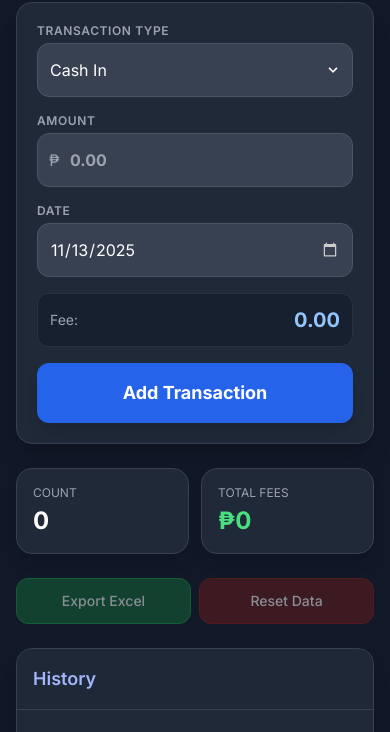
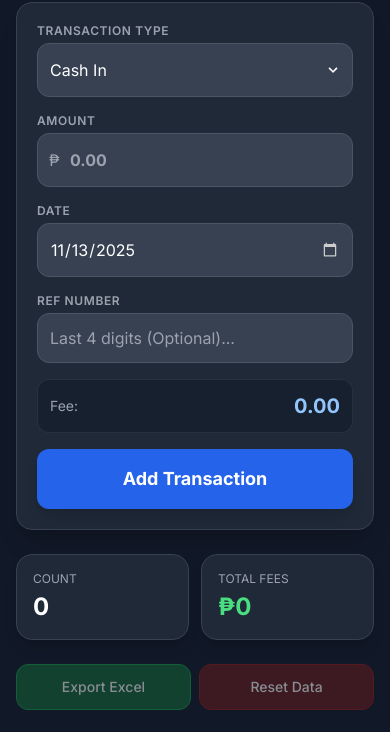
Before and after one commit to nxeitxh/Gcash-Tracker, a plain HTML site: page index.html in a window 390 px wide. Shown: the part 82-814 px from the top of the page. Drawn offline with nearby package versions, Linux system fonts and the light colour scheme.

Commit message:
Update index.html

```diff
--- a/index.html
+++ b/index.html
@@ -83,7 +83,7 @@
                 </div>
 
                 <div id="referenceNumberGroup" class="col-span-2 hidden">
-                    <label class="block text-xs uppercase tracking-wider font-semibold text-gray-400 mb-1">Ref Number</label>
+                    <label id="referenceLabel" class="block text-xs uppercase tracking-wider font-semibold text-gray-400 mb-1">Ref Number</label>
                     <input type="text" inputmode="numeric" id="referenceNumber" placeholder="Last 4 digits..." class="w-full bg-gray-700 text-white border border-gray-600 rounded-xl p-3 focus:ring-2 focus:ring-blue-500">
                 </div>
 
@@ -126,7 +126,7 @@
                         <tr>
                             <th class="px-4 py-3 w-24">Date</th>
                             <th class="px-4 py-3">Type</th>
-                            <th class="px-4 py-3">Ref</th>
+                            <th class="px-4 py-3">Ref/No.</th>
                             <th class="px-4 py-3 text-right">Amt</th>
                             <th class="px-4 py-3 text-right">Fee</th>
                             <th class="px-2 py-3"></th>
@@ -249,7 +249,7 @@
         const successDisplay = getEl('successDisplay'), successMessage = getEl('successMessage');
         const addForm = getEl('addTransactionForm'), descSelect = getEl('description');
         const amtInput = getEl('amount'), dateInput = getEl('transactionDate');
-        const refGroup = getEl('referenceNumberGroup'), refInput = getEl('referenceNumber');
+        const refGroup = getEl('referenceNumberGroup'), refInput = getEl('referenceNumber'), refLabel = getEl('referenceLabel');
         const calcChargeDisplay = getEl('calculatedCharge');
         const totalTx = getEl('totalTransactions'), totalPaid = getEl('totalChargesPaid');
         const tableBody = getEl('transactionsTableBody'), noTxMsg = getEl('noTransactionsMessage');
@@ -362,11 +362,30 @@
 
         // --- LISTENERS ---
         descSelect.addEventListener('change', () => {
-            const isOut = descSelect.value === "Cash Out";
-            refGroup.classList.toggle('hidden', !isOut);
-            if(!isOut) refInput.value = '';
+            const type = descSelect.value;
+            // Logic for Reference/Phone Number Input visibility
+            if (type === "Cash Out") {
+                refGroup.classList.remove('hidden');
+                refLabel.textContent = "Ref Number";
+                refInput.placeholder = "Last 4 digits...";
+                refInput.setAttribute('inputmode', 'numeric');
+            } else if (type === "Cash In") {
+                refGroup.classList.remove('hidden');
+                refLabel.textContent = "Ref Number"; // User option for Cash In
+                refInput.placeholder = "Last 4 digits (Optional)...";
+                refInput.setAttribute('inputmode', 'numeric');
+            } else if (type === "Load") {
+                refGroup.classList.remove('hidden');
+                refLabel.textContent = "Phone Number"; // Specific Label for Load
+                refInput.placeholder = "09xxxxxxxxx";
+                refInput.setAttribute('inputmode', 'tel'); // Phone keyboard
+            } else {
+                refGroup.classList.add('hidden');
+                refInput.value = '';
+            }
             updateChargeUI();
         });
+
         amtInput.addEventListener('input', updateChargeUI);
 
         addForm.addEventListener('submit', (e) => {
@@ -374,17 +393,28 @@
             const amt = parseFloat(amtInput.value), date = dateInput.value, desc = descSelect.value;
             if (!desc || !date) return displayMsg(errorDisplay, errorMessage, "Missing Date/Type");
             if (isNaN(amt) || amt < 0 || (desc !== "Load" && amt <= 0)) return displayMsg(errorDisplay, errorMessage, "Invalid Amount");
+
+            // Validation: Only enforce Ref Number for Cash Out (Strict)
+            // Cash In and Load refs/phones are optional to allow faster entry if needed
             if (desc === "Cash Out" && !refInput.value.trim()) return displayMsg(errorDisplay, errorMessage, "Ref No. Required");
 
             const now = new Date();
             const [y, m, d] = date.split('-').map(Number);
-            // Combine date input with current time for sorting
             const ts = new Date(y, m - 1, d, now.getHours(), now.getMinutes());
 
-            transactions.push({ id: Date.now().toString(), description: desc, amount: amt, charge: getCharge(amt, desc), timestamp: ts, referenceNumber: refInput.value.trim() || null });
+            transactions.push({
+                id: Date.now().toString(),
+                description: desc,
+                amount: amt,
+                charge: getCharge(amt, desc),
+                timestamp: ts,
+                referenceNumber: refInput.value.trim() || null
+            });
+
             saveData(); render(); addForm.reset();
             dateInput.value = fmtDate(new Date());
-            descSelect.value = "Cash In"; descSelect.dispatchEvent(new Event('change'));
+            descSelect.value = "Cash In";
+            descSelect.dispatchEvent(new Event('change')); // Reset UI state
             displayMsg(successDisplay, successMessage, "Added!");
         });
 
@@ -416,7 +446,7 @@
         // Export & Reset
         exportBtn.addEventListener('click', () => {
             if(!window.XLSX || transactions.length===0) return;
-            const data = transactions.map(t => ({ "Date": t.timestamp.toLocaleString(), "Type": t.description, "Ref": t.referenceNumber||'', "Amount": t.amount, "Fee": t.charge }));
+            const data = transactions.map(t => ({ "Date": t.timestamp.toLocaleString(), "Type": t.description, "Ref/Phone": t.referenceNumber||'', "Amount": t.amount, "Fee": t.charge }));
             const ws = XLSX.utils.json_to_sheet(data);
             const wb = XLSX.utils.book_new(); XLSX.utils.book_append_sheet(wb, ws, "Data");
             XLSX.writeFile(wb, `GCash_Data_${fmtDate(new Date())}.xlsx`);
@@ -431,7 +461,12 @@
         confirmDel.addEventListener('click', () => { transactions=transactions.filter(t=>t.id!==transactionToDeleteId); saveData(); render(); delModal.classList.add('hidden'); });
 
         // Init
-        document.addEventListener('DOMContentLoaded', () => { dateInput.value = fmtDate(new Date()); loadData(); updateChargeUI(); render(); });
+        document.addEventListener('DOMContentLoaded', () => {
+            dateInput.value = fmtDate(new Date());
+            loadData();
+            descSelect.dispatchEvent(new Event('change')); // Trigger initial state check
+            render();
+        });
     </script>
 </body>
 </html>
```
